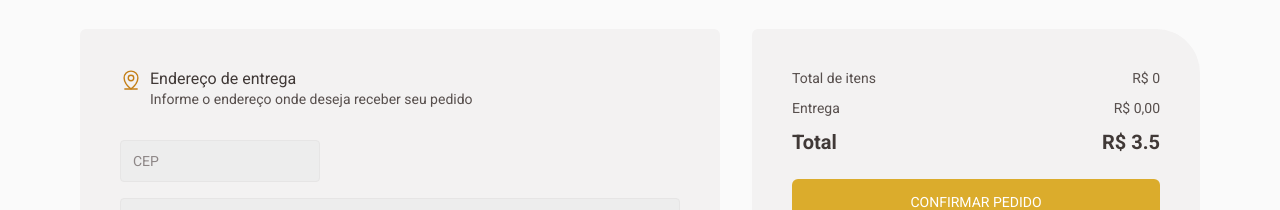
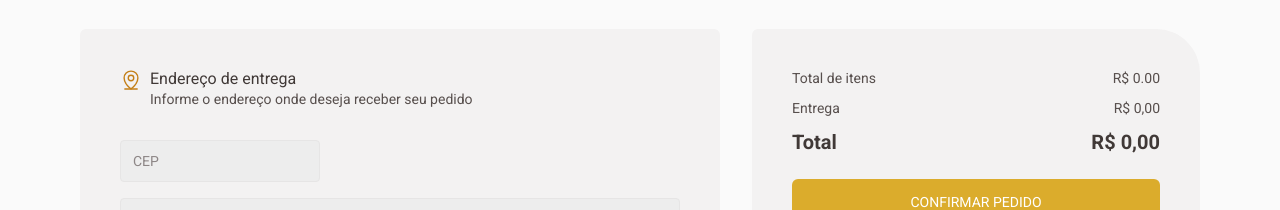
Before and after one commit to davirlima/coffee-delivery, a React (Vite) app: page /carrinho in a window 1280 px wide. Shown: the part 172-382 px from the top of the page. Built offline with nearby package versions, Linux system fonts and the light colour scheme.

Commit message:
Formatação dos valores

```diff
--- a/src/pages/Cart/index.tsx
+++ b/src/pages/Cart/index.tsx
@@ -30,15 +30,17 @@ export function Cart() {
   function calculateTotalItemValue() {
     const total = cartCoffee.reduce(
       (initialValue, currentValue) =>
-        initialValue + parseFloat(currentValue.value.replace(",", ".")),
+        initialValue +
+        parseFloat(currentValue.value.replace(",", ".")) *
+          currentValue.quantity,
       0
     );
-    return total;
+    return total.toFixed(2);
   }
 
   function calculateTotalRequestValue() {
     const total = calculateTotalItemValue() + 3.5;
-    return total;
+    return parseFloat(total).toFixed(2);
   }
 
   return (
@@ -163,7 +165,12 @@ export function Cart() {
             </div>
             <div className="total">
               <p>Total</p>
-              <p>R$ {calculateTotalRequestValue()}</p>
+              <p>
+                R${" "}
+                {cartCoffee.length !== 0
+                  ? calculateTotalRequestValue()
+                  : "0,00"}
+              </p>
             </div>
           </ValuesInfomationContainer>
 
```
